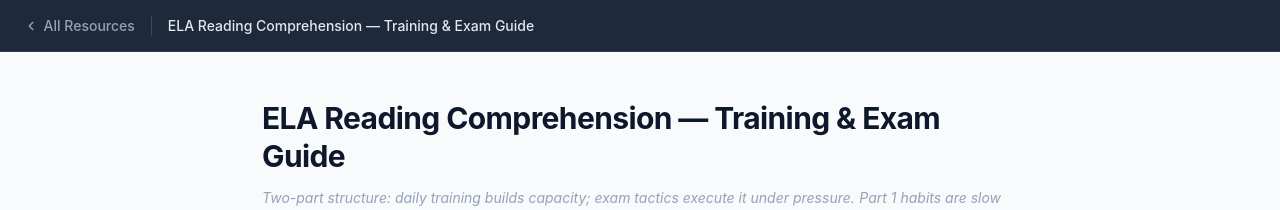
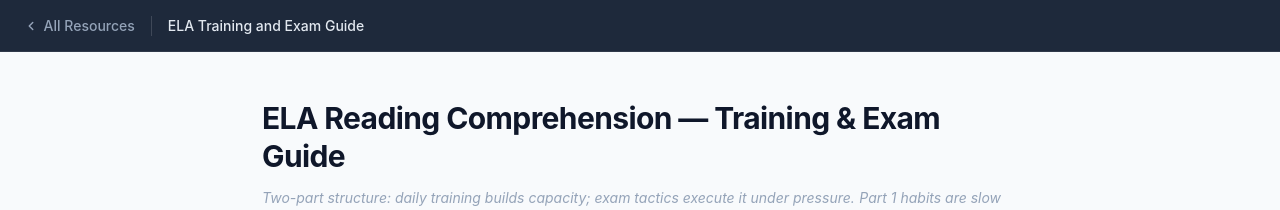
Before and after one commit to scudfei/StudyELA, a Jekyll site: the page built from ELA_Training_and_Exam_Guide.md, in a window 1280 px wide. Shown: the top 210 px of the page. Built offline with Jekyll 4.4.1, drawn with Linux system fonts in a browser that asks for light colours; our own code applies the rules of GitHub Pages for plain Markdown files; some of the changed lines change nothing that is shown.

Commit message:
Add Jekyll front matter: ELA_Training_and_Exam_Guide.md

```diff
--- a/ELA_Training_and_Exam_Guide.md
+++ b/ELA_Training_and_Exam_Guide.md
@@ -1,3 +1,9 @@
+---
+layout: default
+title: "ELA Training and Exam Guide"
+permalink: /ELA_Training_and_Exam_Guide
+---
+
 # ELA Reading Comprehension — Training & Exam Guide
 
 *Two-part structure: daily training builds capacity; exam tactics execute it under pressure.*
```
